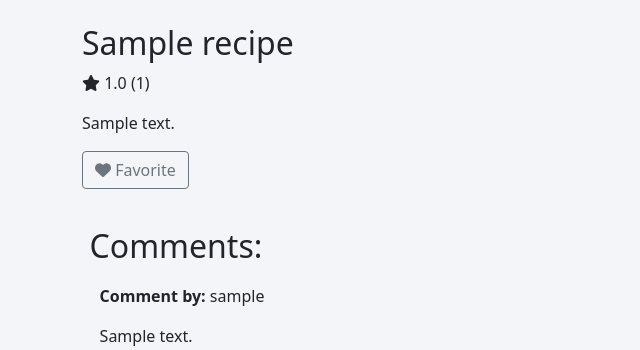
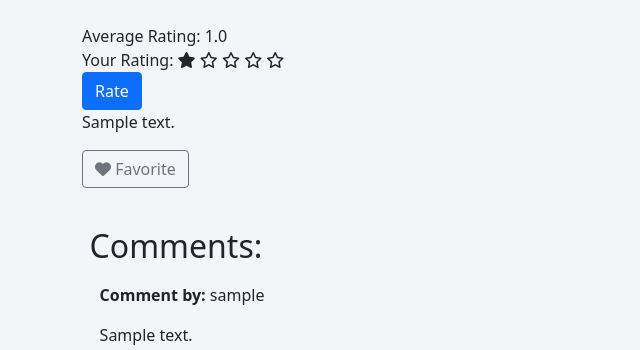
Before and after one commit to humberto-pereira/lekker-cook, a Django app: a page that uses templates/recipe_detail.html in a window 1280 px wide. Shown: the part 133-483 px from the top of the page, without its empty margins (0-640 px from the left). Run offline with Django 3.2, Linux system fonts and the light colour scheme; a user stored in the database is signed in; tables that the repository leaves empty hold one stand-in row (values such as "Sample post"); some libraries are stand-ins or nearby versions.

Commit message:
Add recipe rating code

```diff
--- a/blog/forms.py
+++ b/blog/forms.py
@@ -1,5 +1,5 @@
 from django import forms
-from .models import Recipe, Category, Comment
+from .models import Recipe, Category, Comment, Rating
 
 
 class RecipeAdminForm(forms.ModelForm):
@@ -31,3 +31,10 @@ class CommentForm(forms.ModelForm):
         'cols': 30,
         })
     )
+
+
+class RatingForm(forms.ModelForm):
+
+    class Meta:
+        model = Rating
+        fields = ('stars',)
--- a/blog/models.py
+++ b/blog/models.py
@@ -70,7 +70,7 @@ class Recipe(models.Model):
         """
         Calculate and return the average rating for a recipe
         """
-        ratings = Rating.objects.filter(recipe=self)
+        ratings = self.ratings.all()
         total_ratings = ratings.count()
         if total_ratings > 0:
             total_stars = sum([rating.stars for rating in ratings])
--- a/blog/urls.py
+++ b/blog/urls.py
@@ -17,4 +17,5 @@ urlpatterns = [
     path('edit_comment/<int:pk>/', views.edit_comment, name='edit_comment'),
     path('delete_comment/<int:pk>/', views.delete_comment, name='delete_comment'),
     path('like_comment/<int:comment_id>/', views.like_comment, name='like_comment'),
+    path('recipe/<slug:slug>/rate/', views.rate_recipe, name='rate_recipe'),
 ]
--- a/blog/views.py
+++ b/blog/views.py
@@ -1,6 +1,6 @@
 from django.shortcuts import render, get_object_or_404, redirect
-from .models import Category, Recipe, Carousel, Comment
-from .forms import CommentForm
+from .models import Category, Recipe, Carousel, Comment, Rating
+from .forms import CommentForm, RatingForm
 from django.db.models import Avg
 from django.contrib.auth.forms import UserCreationForm
 from django.contrib.auth import logout, authenticate, login
@@ -8,7 +8,7 @@ from django.contrib.auth.decorators import login_required
 from django.contrib import messages
 from django.http import HttpResponseRedirect, JsonResponse
 from django.urls import reverse
-from .forms import CommentForm
+from django.views.decorators.http import require_POST
 
 
 
@@ -18,7 +18,6 @@ def category_list(request):
 
     param request: HttpRequest object
     return: HttpResponse object with the rendered category_list.html template
-
     """
     categories = Category.objects.all().prefetch_related('recipes')
 
@@ -37,7 +36,7 @@ def category_list(request):
 @login_required
 def recipe_detail(request, slug):
     """
-    Display a single recipe detail page with approved comments.
+    Display a single recipe detail page with approved comments and rating submission.
 
     param request: HttpRequest object
     param slug: Thej slug of the recipe to retrieve
@@ -48,8 +47,11 @@ def recipe_detail(request, slug):
     new_comment = None
     # Initialize the form for both GET and POST requests
     comment_form = CommentForm()
+    # Initialize the rating form for both GET and POST requests
+    rating_form = RatingForm()
+
     if request.method == 'POST':
-        # A comment was posted
+        # check if it's a comment submission
         comment_form = CommentForm(data=request.POST)
         if comment_form.is_valid():
             # Create Comment object but don't save to database yet
@@ -62,11 +64,36 @@ def recipe_detail(request, slug):
             new_comment.save()
             return HttpResponseRedirect(recipe.get_absolute_url())
 
+    if 'submit-rating' in request.POST:
+        # check if it's a rating submission
+        rating_form = RatingForm(data=request.POST)
+        if rating_form.is_valid():
+            # check if the user has already rated the recipe
+            rating_form = RatingForm(data=request.POST)
+            rating, created = Rating.objects.get_or_create(
+                recipe=recipe,
+                user=request.user,
+                defaults={'stars': rating_form.cleaned_data['stars']}
+            )
+            if not created:
+                # Rating already exists, update the existing stars
+                rating.stars = rating_form.cleaned_data['stars']
+                rating.save()
+                messages.success(request, 'Your rating has been updated.')
+        return HttpResponseRedirect(reverse('recipe_detail', args=[slug]))
+        #get the user existing rating if it exists
+    user_rating = None
+    if request.user.is_authenticated:
+        # check if the user has already rated the recipe
+        user_rating = Rating.objects.filter(recipe=recipe, user=request.user).first()
+
     return render(request, 'recipe_detail.html', {
         'recipe': recipe,
         'comments': all_comments,
         'new_comment': new_comment,
-        'comment_form': comment_form
+        'comment_form': comment_form,
+        'rating_form': rating_form,
+        'user_rating': user_rating,
     })
 
 
@@ -98,7 +125,8 @@ def signup(request):
     Handle user registration
 
     param request: HttpRequest object
-    return: HttpResponse object with the rendered signup.html template or redirect to the home page if the user is logged in
+    return: HttpResponse object with the rendered signup.html template or
+    redirect to the home page if the user is logged in
     """
     if request.method == 'POST':
         form = UserCreationForm(request.POST)
@@ -120,7 +148,8 @@ def logout_view(request):
     Log out the user and redirect to the home page.
 
     param request: HttpRequest object
-    return: HttpResponse object with the rendered logout.html template or redirect to the home page if the user is logged out
+    return: HttpResponse object with the rendered logout.html template or
+    redirect to the home page if the user is logged out
     """
     if request.method == 'POST':
         logout(request)
@@ -164,3 +193,31 @@ def like_comment(request, comment_id):
     else:
         comment.likes.add(request.user)
     return JsonResponse({'likes_count': comment.like_count})
+
+
+@login_required
+@require_POST
+def rate_recipe(request, slug):
+    recipe = get_object_or_404(Recipe, slug=slug)
+    form = RatingForm(request.POST)
+    if form.is_valid():
+        # This gets the existing rating if it exists, or none otherwise
+        rating, created = Rating.objects.get_or_create(
+            user=request.user,
+            recipe=recipe,
+            defaults={'stars': form.cleaned_data['stars']}
+        )
+        if not created:
+            # Rating already exists, so update the stars and save
+            rating.stars = form.cleaned_data['stars']
+            rating.save()
+            message = 'Your rating has been updated.'
+        else:
+            message = 'Your rating has been submitted.'
+
+        # Refresh the recipe to update average rating
+        recipe.refresh_from_db()
+        return JsonResponse({'success': True, 'average_rating': recipe.average_rating, 'message': message})
+    else:
+        # If the form is not valid, send back the error messages
+        return JsonResponse({'success': False, 'errors': form.errors}, status=400)
--- a/static/js/script.js
+++ b/static/js/script.js
@@ -1,53 +1,125 @@
 //  hide the comment form "Content" label
-window.addEventListener('load', function() {
-    document.querySelector('label[for="id_content"]').style.display = 'none';
+window.addEventListener("load", function () {
+    document.querySelector('label[for="id_content"]').style.display = "none";
 });
 
 // This function gets the CSRF token from the cookies
 function getCsrfToken() {
-    const cookies = document.cookie.split(';');
+    const cookies = document.cookie.split(";");
     for (let i = 0; i < cookies.length; i++) {
-        const cookie = cookies[i].trim().split('=');
-        if (cookie[0] === 'csrftoken') {
+        const cookie = cookies[i].trim().split("=");
+        if (cookie[0] === "csrftoken") {
             return cookie[1];
         }
     }
-    return '';
+    return "";
 }
 
-
 // This script handles the "Like" button click event for comments.
-document.addEventListener('DOMContentLoaded', function() {
-    var likeButtons = document.querySelectorAll('.like-btn');
+document.addEventListener("DOMContentLoaded", function () {
+    var likeButtons = document.querySelectorAll(".like-btn");
     var csrfToken = getCsrfToken(); // Get the CSRF token from the cookies
-    likeButtons.forEach(function(button) {
-        button.addEventListener('click', function() {
+    likeButtons.forEach(function (button) {
+        button.addEventListener("click", function () {
             var commentId = this.dataset.commentId;
-            var url = `/like_comment/${commentId}/`; // URL to like a comment
+            // URL to like a comment
+            var url = `/like_comment/${commentId}/`;
             // Use the fetch API to send a POST request to the server
             fetch(url, {
-                method: 'POST',
+                method: "POST",
                 headers: {
-                    'X-CSRFToken': csrfToken, // Include the CSRF token
+                    "X-CSRFToken": csrfToken, // Include the CSRF token
                 },
             })
-            .then(response => response.json())
-            .then(data => {
-                if(data.error){
-                    alert(data.error); // Alert if there is an error
-                } else {
-                    // Update the like count
-                    var likesCount = document.querySelector(`#likes-count-${commentId}`);
-                    if (likesCount) {
-                        likesCount.textContent = data.likes_count;
+                .then((response) => response.json())
+                .then((data) => {
+                    if (data.error) {
+                        alert(data.error); // Alert if there is an error
                     } else {
-                        console.error('Likes count element not found.')
+                        // Update the like count
+                        var likesCount = document.querySelector(
+                            `#likes-count-${commentId}`
+                        );
+                        if (likesCount) {
+                            likesCount.textContent = data.likes_count;
+                        } else {
+                            console.error("Likes count element not found.");
+                        }
                     }
-                }
-            })
-            .catch(error => {
-                console.error('Error:', error);
-            });
+                })
+                .catch((error) => {
+                    console.error("Error:", error);
+                });
         });
     });
 });
+
+// star rating
+
+// Rating form interaction and submission
+// Function to get the CSRF token from the cookies
+function getCsrfToken() {
+    return document.querySelector('[name=csrfmiddlewaretoken]').value;
+}
+
+// Function to update the visual display of the stars for the user's rating
+function updateUserRatingDisplay(rating) {
+    const userStars = document.querySelectorAll('.user-rating .rating-star');
+    userStars.forEach((star, index) => {
+        if (index < rating) {
+            star.classList.add('fas');
+            star.classList.remove('far');
+        } else {
+            star.classList.remove('fas');
+            star.classList.add('far');
+        }
+    });
+}
+
+document.addEventListener('DOMContentLoaded', function() {
+    const ratingForm = document.getElementById('ratingForm');
+    const starsInput = document.getElementById('starsInput');
+
+    // Initialize the stars display based on the user's last rating if available
+    if (starsInput.value) {
+        updateUserRatingDisplay(parseInt(starsInput.value, 10));
+    }
+
+    // Rating form submission
+    ratingForm.addEventListener('submit', function(e) {
+        e.preventDefault(); // Prevent the default form submission
+
+        const formData = new FormData(this);
+        const url = this.action;
+
+        fetch(url, {
+            method: 'POST',
+            headers: {
+                'X-CSRFToken': getCsrfToken(),
+            },
+            body: formData,
+        })
+        .then(response => response.json())
+        .then(data => {
+            if(data.success) {
+                // Update the average rating display
+                document.querySelector('.average-rating span').textContent = `Average Rating: ${data.average_rating.toFixed(1)}`;
+            } else {
+                // Handle any errors
+                alert('There was an error submitting your rating');
+            }
+        })
+        .catch(error => {
+            console.error('Error:', error);
+        });
+    });
+
+    // Star click event for user rating
+    document.querySelectorAll('.user-rating .rating-star').forEach(star => {
+        star.addEventListener('click', function() {
+            const value = this.dataset.value;
+            starsInput.value = value; // Set the rating value
+            updateUserRatingDisplay(parseInt(value, 10)); // Update the display with the user's rating
+        });
+    });
+});
--- a/templates/category_detail.html
+++ b/templates/category_detail.html
@@ -10,7 +10,7 @@
                     <img src="{{ recipe.featured_image.url }}" class="card-img-top" alt="{{ recipe.title }}" />
                     <div class="card-body">
                         <h5 class="card-title">{{ recipe.title }}</h5>
-                        <p><i class="fas fa-star"></i> {{ recipe.average_rating }} ({{ recipe.number_of_ratings }})</p>
+                        <p><i class="fas fa-star"></i> {{ recipe.average_rating|floatformat:1 }} ({{ recipe.number_of_ratings }})</p>
                         <button class="btn btn-outline-secondary">
                             <i class="fas fa-heart"></i> Favorite
                         </button>
--- a/templates/recipe_detail.html
+++ b/templates/recipe_detail.html
@@ -12,8 +12,25 @@
     <!-- Recipe Title and Content -->
     <div class="row">
         <div class="col-12">
-            <h2>{{ recipe.title }}</h2>
-            <p><i class="fas fa-star"></i> {{ recipe.average_rating }} ({{ recipe.number_of_ratings }})</p>
+            <!-- Show average rating as numeric value -->
+            <div class="average-rating">
+                <span>Average Rating: {{ recipe.average_rating|floatformat:1 }}</span>
+            </div>
+
+            <!-- User's rating form -->
+            <form id="ratingForm" action="{% url 'rate_recipe' recipe.slug %}" method="post">
+                {% csrf_token %}
+                <div class="user-rating">
+                    <span>Your Rating: </span>
+                    {% for star in '12345' %}
+                    <i class="rating-star {% if user_rating and forloop.counter <= user_rating.stars %} fas {% else %} far {% endif %} fa-star"
+                        data-value="{{ star }}"></i>
+                    {% endfor %}
+                </div>
+                <input type="hidden" name="stars" id="starsInput" value="{{ user_rating.stars|default_if_none:'' }}">
+                <button type="submit" class="btn btn-primary">Rate</button>
+            </form>
+
             <p>{{ recipe.content }}</p>
 
             <button class="btn btn-outline-secondary">
```
